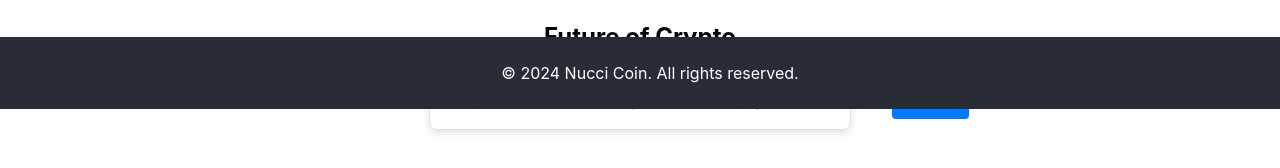
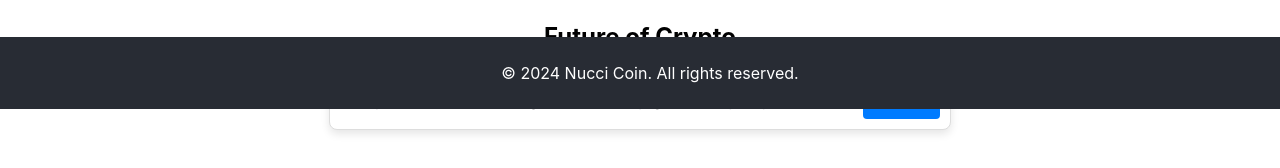
Before and after one commit to Emma-Anwar/nucci, a React (Create React App) app: page / in a window 1280 px wide. Shown: the part 691-859 px from the top of the page. Built offline with nearby package versions, Linux system fonts and the light colour scheme.

Commit message:
updated spelling

```diff
--- a/src/pages/About.js
+++ b/src/pages/About.js
@@ -8,7 +8,7 @@
       <h1>The Cutest Cat on Solana</h1>
       <p className="description">
         Meet $nucci, the most adorable meme coin to ever pounce into the Solana ecosystem! 🐱✨
-        With its pawsitive vibes and whisker-twitching charm, ¢nucci is here to steal hearts and
+        With its pawsitive vibes and whisker-twitching charm, $nucci is here to steal hearts and
         make your crypto journey a whole lot more fun. It’s not just a coin; it’s a meowgical
         adventure waiting to happen. Ready to join the purrfect revolution?
       </p>
--- a/src/pages/Home.css
+++ b/src/pages/Home.css
@@ -8,21 +8,24 @@
     margin-bottom: 40px;
   }
 
-  .address-box {
-    display: inline-flex;
+/* src/pages/Home.css */
+.address-box {
+    display: flex;
     align-items: center;
     background-color: #fff;
     border: 1px solid #ddd;
     border-radius: 8px;
     box-shadow: 0 4px 8px rgba(0, 0, 0, 0.1);
     padding: 10px;
-    max-width: 400px;
+    max-width: 600px; /* Increase this value to make the box longer */
     margin: 0 auto;
+    justify-content: space-between; /* Align content to both sides */
   }
 
   .address-text {
     margin: 0;
     padding-right: 10px;
+    word-break: break-all; /* Ensure long addresses break into multiple lines */
   }
 
   .copy-button {
@@ -42,6 +45,7 @@
   .copy-button:hover {
     background-color: #0056b3;
   }
+
 
   .carousel-section {
     margin-top: 40px;
```
